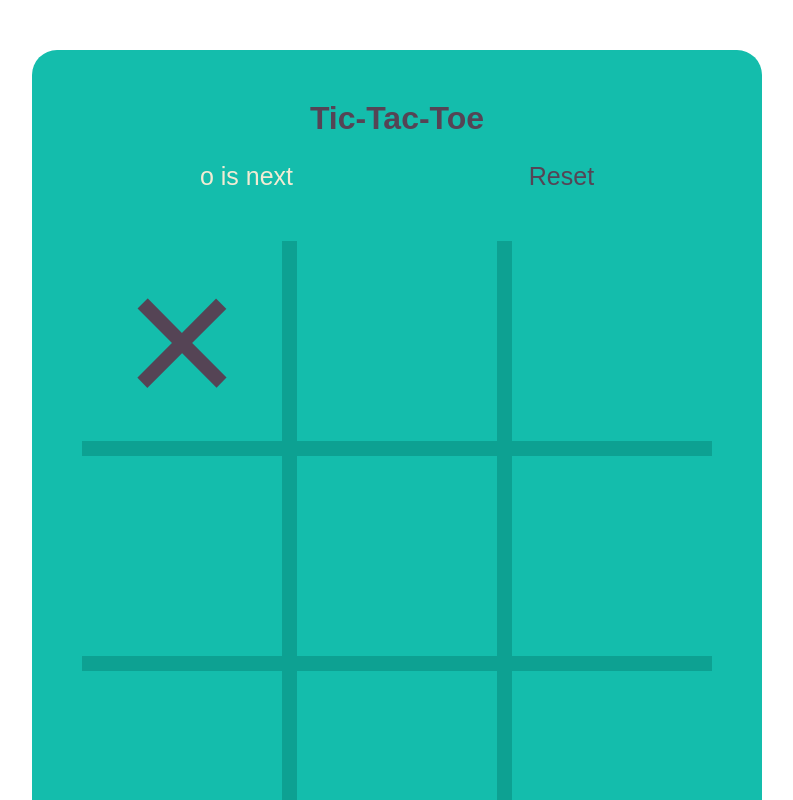
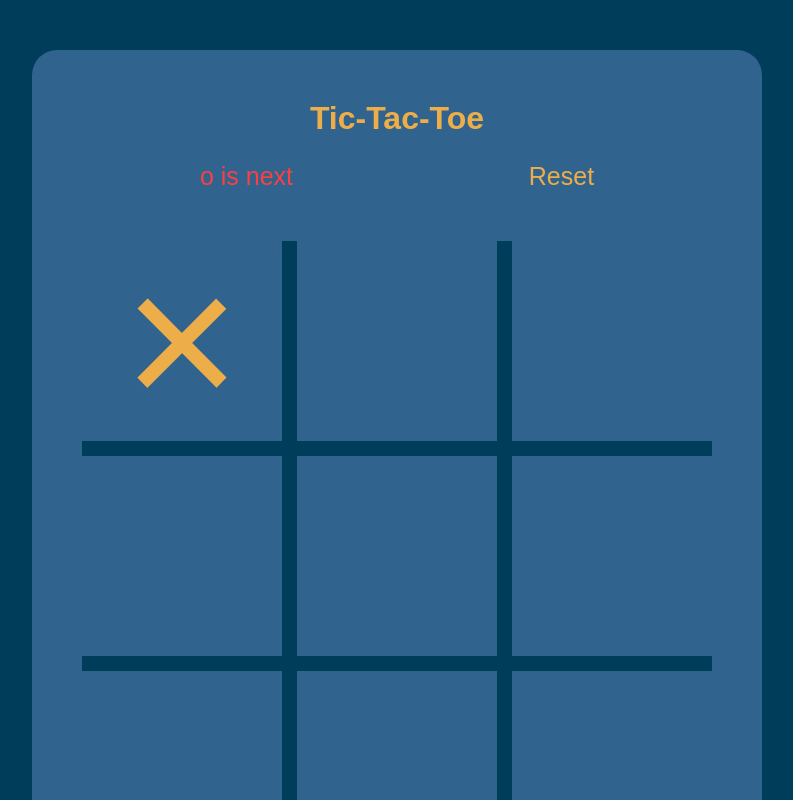
Before and after one commit to jimmontour/tic-tac-toe, a plain HTML site: page index.html in a window 1280 px wide. Both pictures are taken after a click on the element 425 px from the left and 341 px from the top of the page. Shown: the top 800 px of the page, without its empty margins (243-1036 px from the left). Drawn offline with Linux system fonts and the light colour scheme.

Commit message:
Changed CSS color pallette

```diff
--- a/style.css
+++ b/style.css
@@ -8,12 +8,14 @@ body {
   font-family: sans-serif;
   display: flex;
   justify-content: center;
-    color: #545;
+  align-items: flex-end;
+  color: #edae49;
+  background-color: #003d5b;
 }
 
+
 .container {
-    background: #14bdac;
-
+  background: #30638e;
   margin: 50px;
   padding: 50px;
   border-radius: 25px;
@@ -21,7 +23,6 @@ body {
 
 .title {
   text-align: center;
-
 }
 
 .status-action {
@@ -32,7 +33,7 @@ body {
 }
 
 .status span {
-    color: #f2ebd3;
+  color: #f94144;
 }
 
 .reset {
@@ -40,11 +41,11 @@ body {
 }
 
 .reset:hover {
-    color: #f2ebd3;
+  color: #f8961e;
 }
 
 .game-grid {
-    background: #0da192;
+  background: #003d5b;
   display: grid;
   grid-template-columns: repeat(3, 1fr);
   grid-template-rows: repeat(3, 1fr);
@@ -58,7 +59,7 @@ body {
   align-items: center;
   height: 200px;
   width: 200px;
-    background-color: #14bdac;
+  background-color: #30638e;
   cursor: pointer;
 }
 .x,
@@ -67,18 +68,18 @@ body {
 }
 
 .x::after {
-    content: '×';
+  content: "×";
   font-size: 200px;
 }
 
 .o::after {
-    content: '○';
+  content: "○";
   font-size: 200px;
-    color: #f2ebd3
+  color: #d1495b;
 }
 
 .won::after {
-    color: #bd022f;
+  color: #fff;
 }
 
 @media only screen and (max-width: 1024px) {
@@ -113,7 +114,7 @@ body {
   }
 
   .x::after {
-        font-size: 100px
+    font-size: 100px;
   }
 
   .o::after {
```
Also changed, not shown: index.html (+1 -6 lines). Lines whose indentation alone changed are shown as unchanged.
